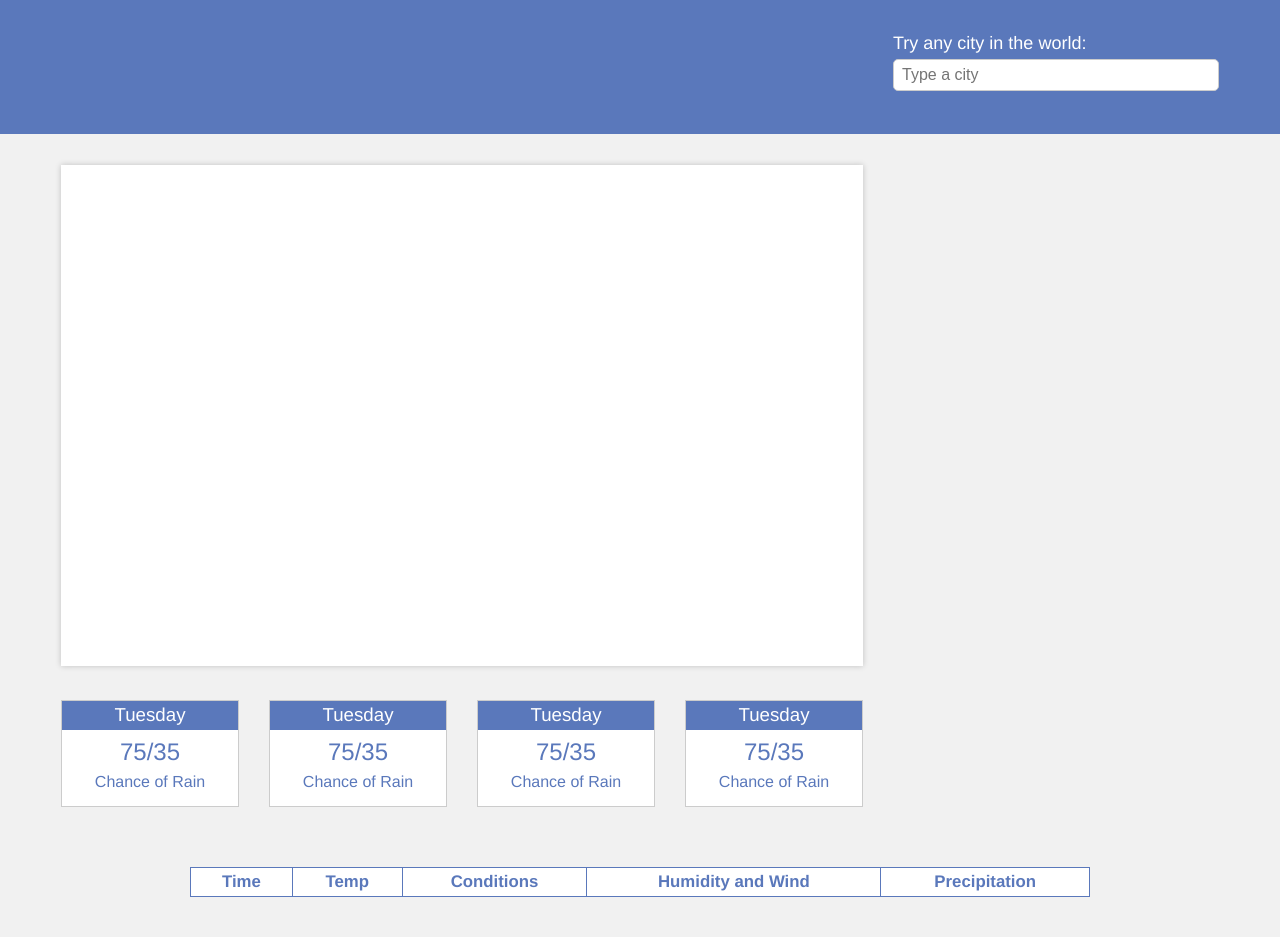
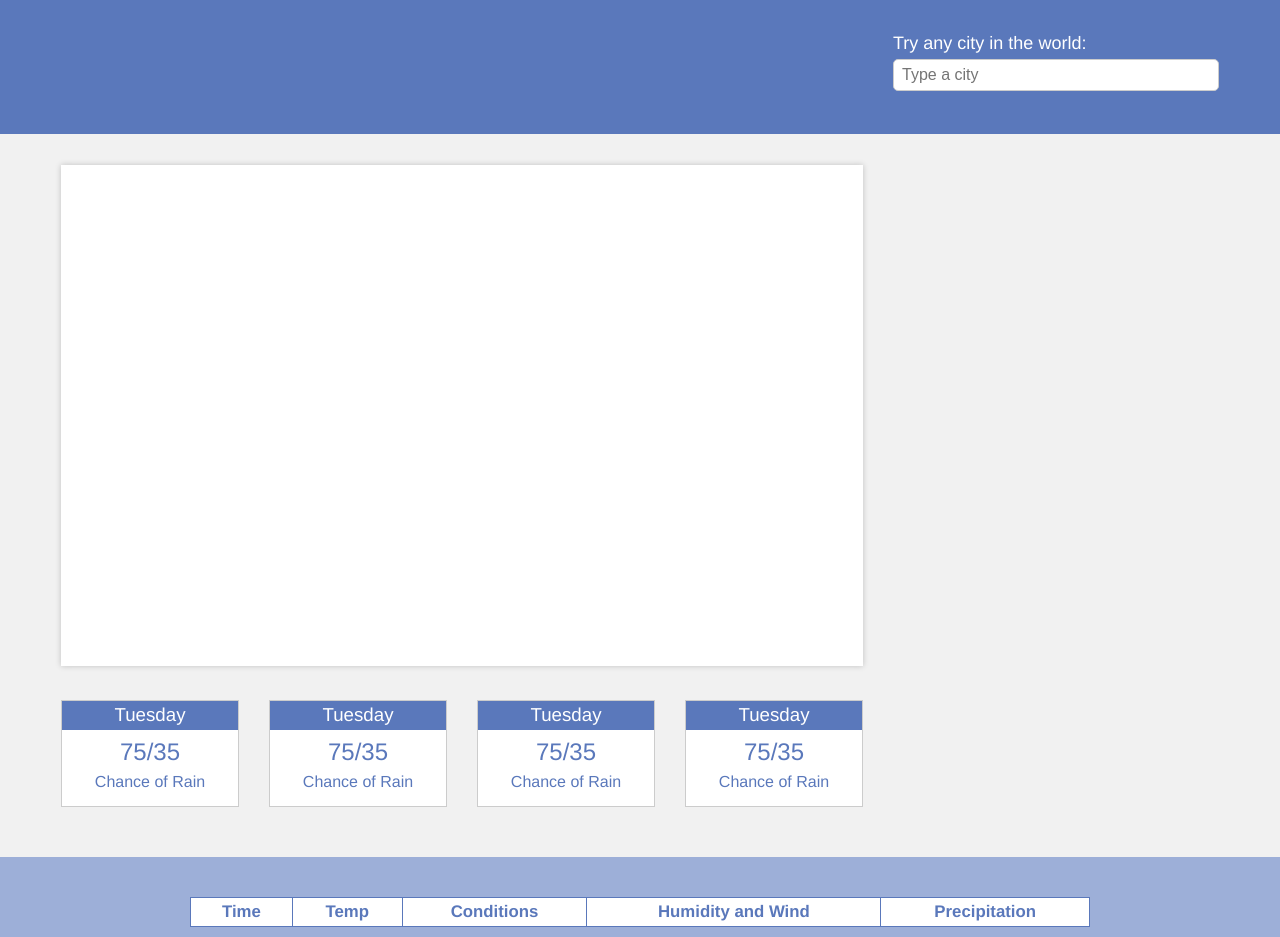
Before and after one commit to janmilosh/weather-graph, a plain HTML site: page index.html in a window 1280 px wide. Shown: the top 937 px of the page. Drawn offline with Linux system fonts and the light colour scheme.

Commit message:
Style changes

```diff
--- a/css/style.css
+++ b/css/style.css
@@ -177,6 +177,17 @@ form {
   width: 356px;
   padding: 0 15px;
   float: right;
+}
+
+.hourly-section {
+  margin: 30px 0;
+  padding: 0 0 20px;
+  background: #9DAFD8;
+}
+
+.hourly-section h1 {
+  color: white;
+  font-size: 28px;
 }
 
 input {
--- a/index.html
+++ b/index.html
@@ -68,7 +68,10 @@
         </table>
       </div>
     </div>
-    <row class="clearfix">
+  </div>
+  <div class="hourly-section">
+    <div class="wrapper clearfix">
+      <div class="row clearfix">
         <div class="hourly-wrapper">
           <h1></h1>
           <table>
@@ -85,7 +88,8 @@
             </tbody>
           </table>
         </div>
-    </row>
+      </div>
+    </div>
    </div>
   <div class="footer">
     <p><span>Data provided by </span><a href="http://weatherunderground.com"><img src="images/wu_logo.png"></a></p>
```
Lines whose indentation alone changed are shown as unchanged.
